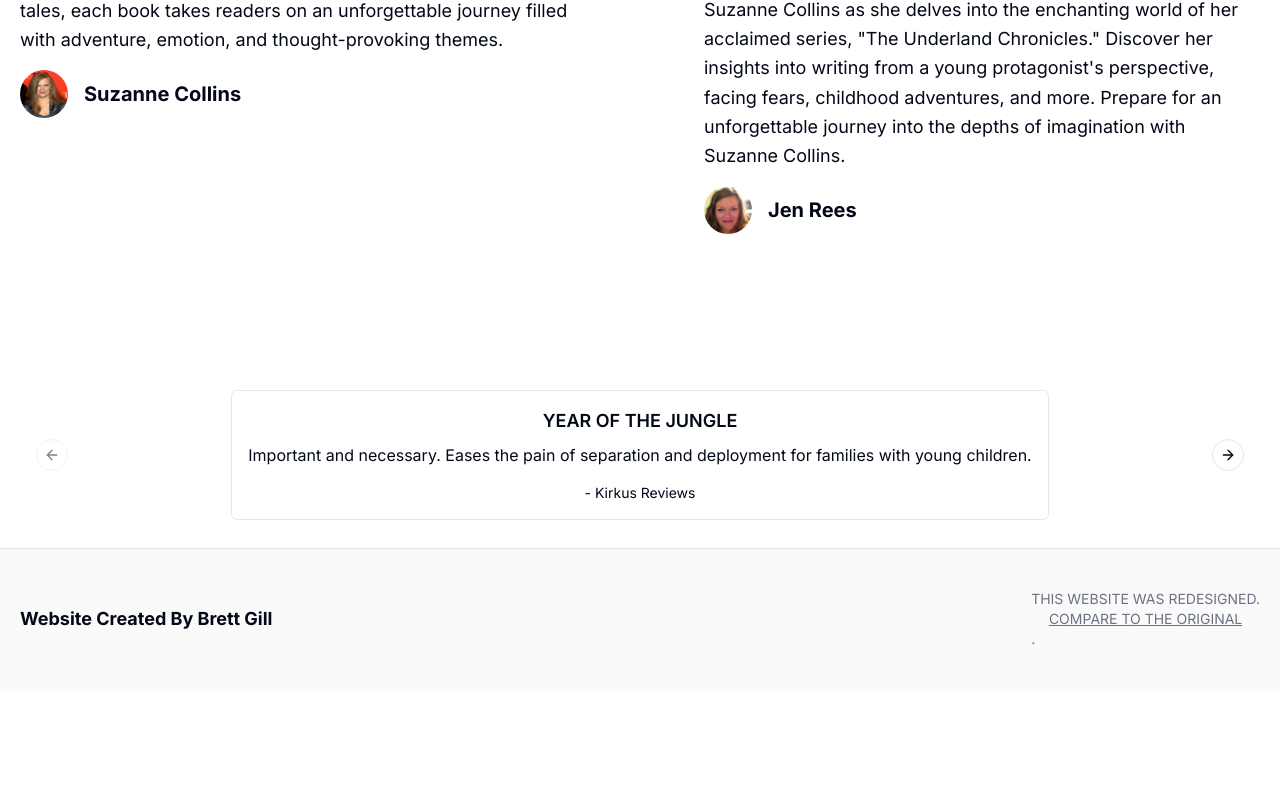
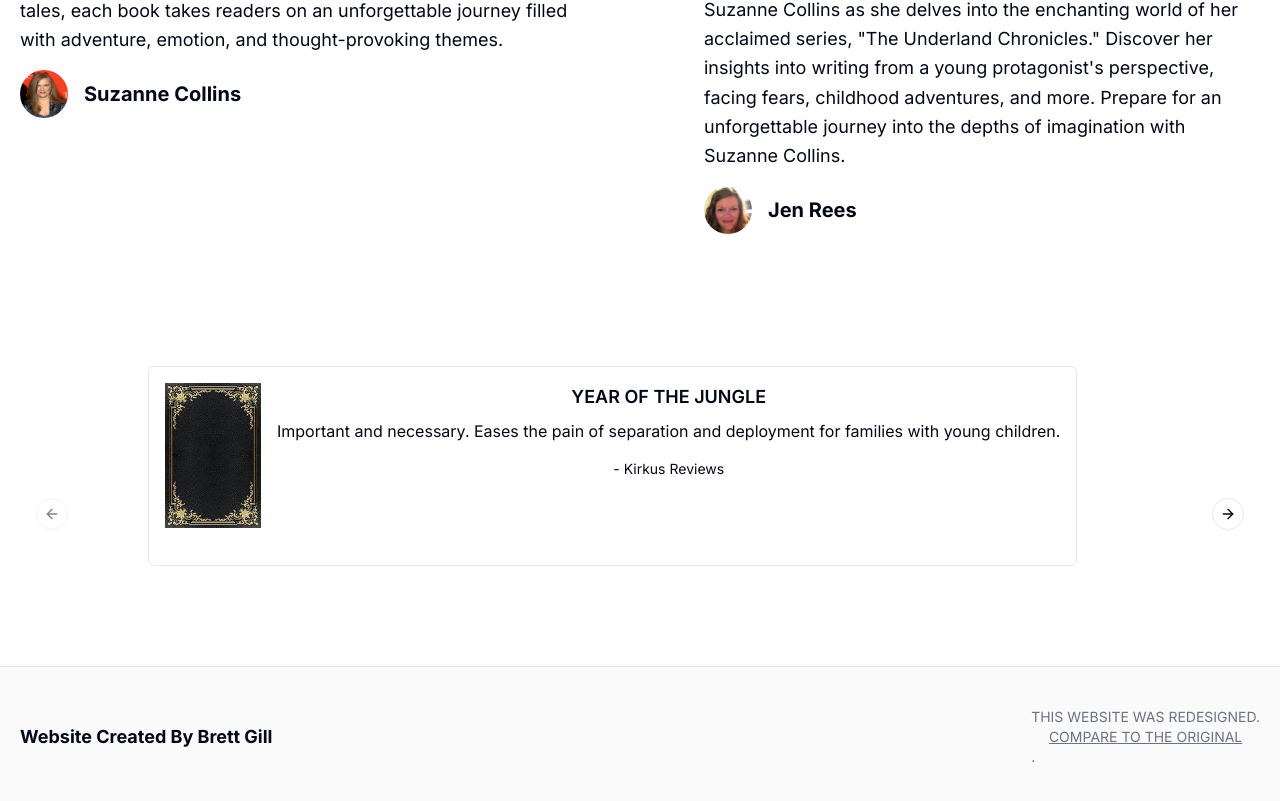
Before and after one commit to breadscorner/Suzanne-Collins-v2, a Next.js app: page / in a window 1280 px wide. Shown: the part 1553-2354 px from the top of the page. Before the commit the page ends 2242 px from the top, so only its background shows below. Built offline with nearby package versions, Linux system fonts and the light colour scheme.

Commit message:
add default image for reviews

```diff
--- a/src/app/_components/reviews.tsx
+++ b/src/app/_components/reviews.tsx
@@ -1,4 +1,4 @@
-'use client';
+"use client";
 
 import { useState, useEffect } from "react";
 import BookReviews from "../reviews.json";
@@ -35,10 +35,19 @@ export function Reviews() {
           {reviews.map((review) => (
             <CarouselItem key={review.id}>
               <div className="p-1">
-                <div className="border border-gray-200 rounded-md p-4">
-                  <p className="text-lg font-semibold">{review.title}</p>
-                  <p className="text-md mt-2">{review.quote}</p>
-                  <p className="text-sm mt-4">- {review.reviewer}</p>
+                <div className="flex border border-gray-200 rounded-md md:h-[200px] p-4 mb-8 md:mb-24">
+                  <div className="mr-4">
+                    <img
+                      src="/images/book-cover.jpg"
+                      alt="Book"
+                      className="w-24 h-auto"
+                    />
+                  </div>
+                  <div className="flex flex-col justify-start">
+                    <p className="text-lg font-semibold">{review.title}</p>
+                    <p className="text-md mt-2">{review.quote}</p>
+                    <p className="text-sm mt-4">- {review.reviewer}</p>
+                  </div>
                 </div>
               </div>
             </CarouselItem>
--- a/src/app/_components/ui/carousel.tsx
+++ b/src/app/_components/ui/carousel.tsx
@@ -157,11 +157,11 @@ const CarouselContent = React.forwardRef<HTMLDivElement, React.HTMLAttributes<HT
             "flex",
             orientation === "horizontal" ? "mx-8" : "mt-4 flex-col",
             "space-x-80",
-            "w-full", // Make content full width by default
-            "max-w-5xl", // Limit content width to a maximum value
+            "w-full",
+            "max-w-5xl",
             className
           )}
-          style={{ width: "80%" }} // Set width to 80%
+          style={{ width: "80%" }}
           {...props}
         />
       </div>
@@ -182,7 +182,7 @@ const CarouselItem = React.forwardRef<HTMLDivElement, React.HTMLAttributes<HTMLD
         className={cn(
           "min-w-0 shrink-0 grow-0 basis-full",
           orientation === "horizontal" ? "pl-0" : "pt-0",
-          "flex justify-center items-center",
+          "flex items-center",
           className
         )}
         {...props}
```
Also changed, not shown: public/images/book-cover.jpg (added).
